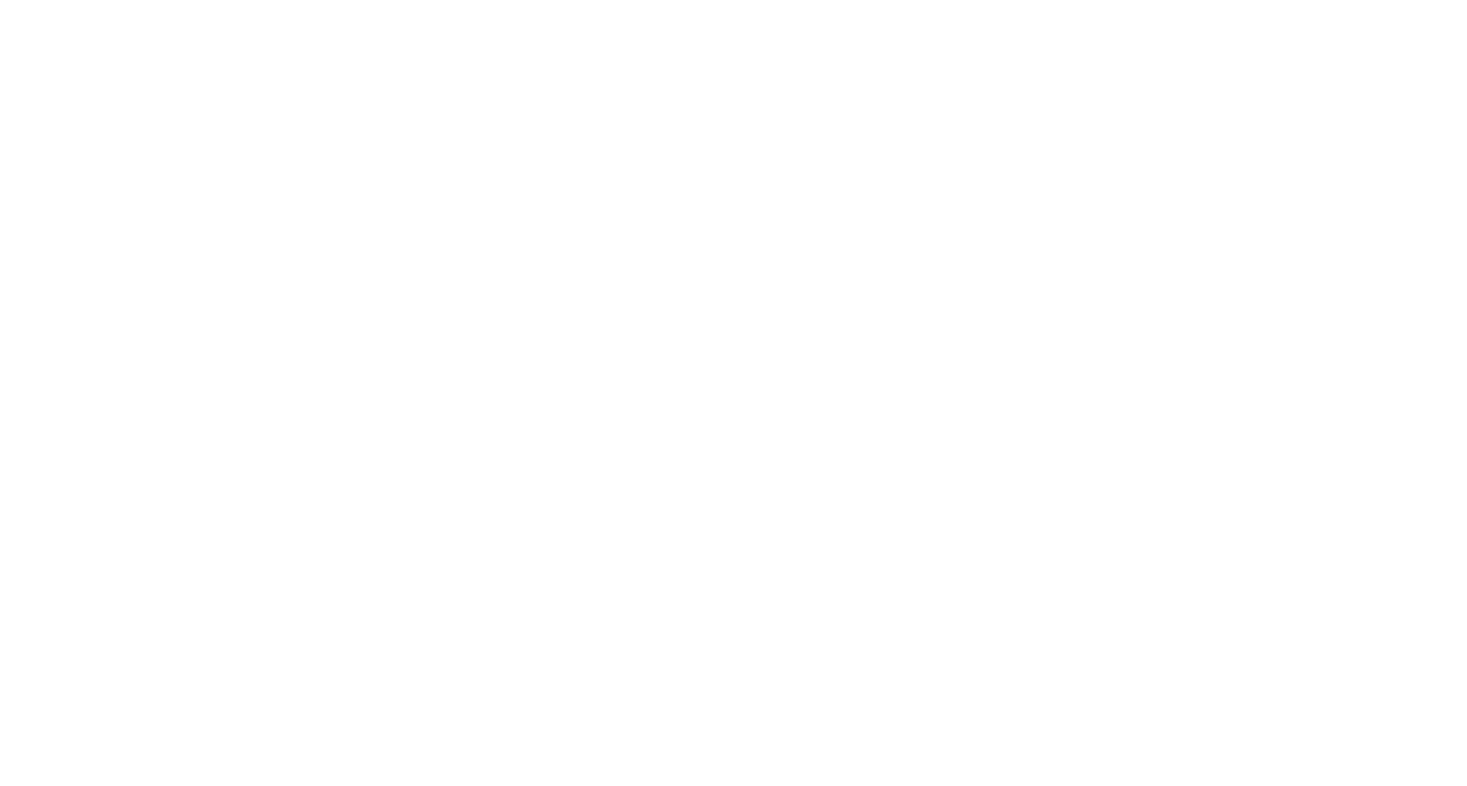
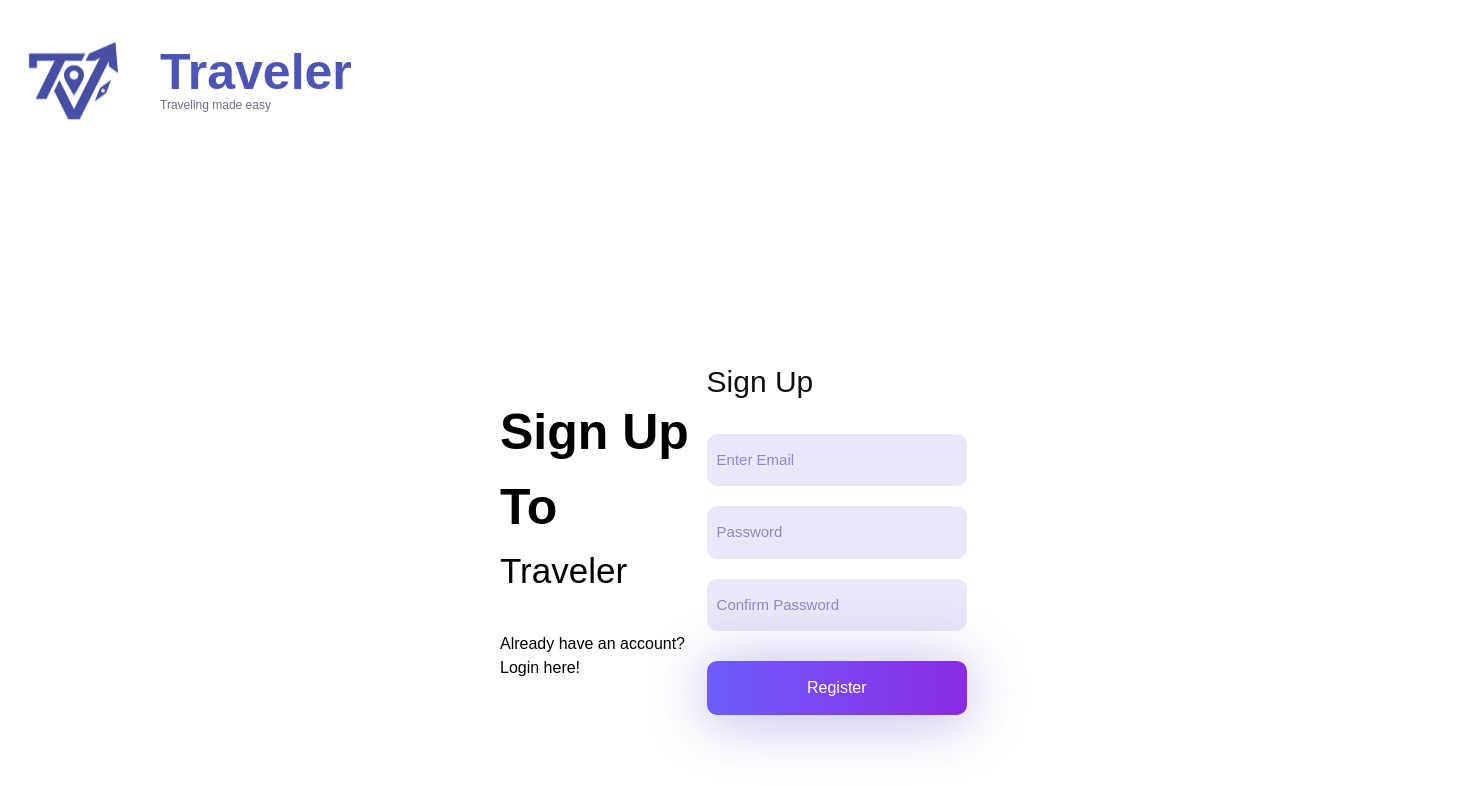
Before and after one commit to tanajj17891/traveler-frontend, a React (Vite) app in the folder traveler-frontend/: page / in a window 1280 px wide. Before the commit this address had no page. Shown: the top 786 px of the page, 1467 px wide, since content can reach past the window. Built offline with nearby package versions, Linux system fonts and the light colour scheme.

Commit message:
completed sign up form and connected it to backend so user can successfully register

```diff
--- a/traveler-frontend/src/App.tsx
+++ b/traveler-frontend/src/App.tsx
@@ -5,7 +5,7 @@ import Signup from "./pages/Signup";
 function App() {
   return (
     <Routes>
-
+      <Route path="/" element={<Signup />} />
       <Route path="/signup" element={<Signup />} />
     </Routes>
   );
--- a/traveler-frontend/src/pages/Signup.tsx
+++ b/traveler-frontend/src/pages/Signup.tsx
@@ -89,14 +89,14 @@ const Signup = () => {
               placeholder="Enter Email"
               className="signup-input"
               value={email}
-              onChange={(e) => setEmail(e.target.value)}
+              onChange={(e) => setEmail(e.target.value)} //onChange keeps a track of what the user is typing
             />
             <input
               type="password"
               placeholder="Password"
               className="signup-input"
               value={password}
-              onChange={(e) => setPassword(e.target.value)}
+              onChange={(e) => setPassword(e.target.value)} //e.target.value stores that input
             />
             <input
               type="password"
```
